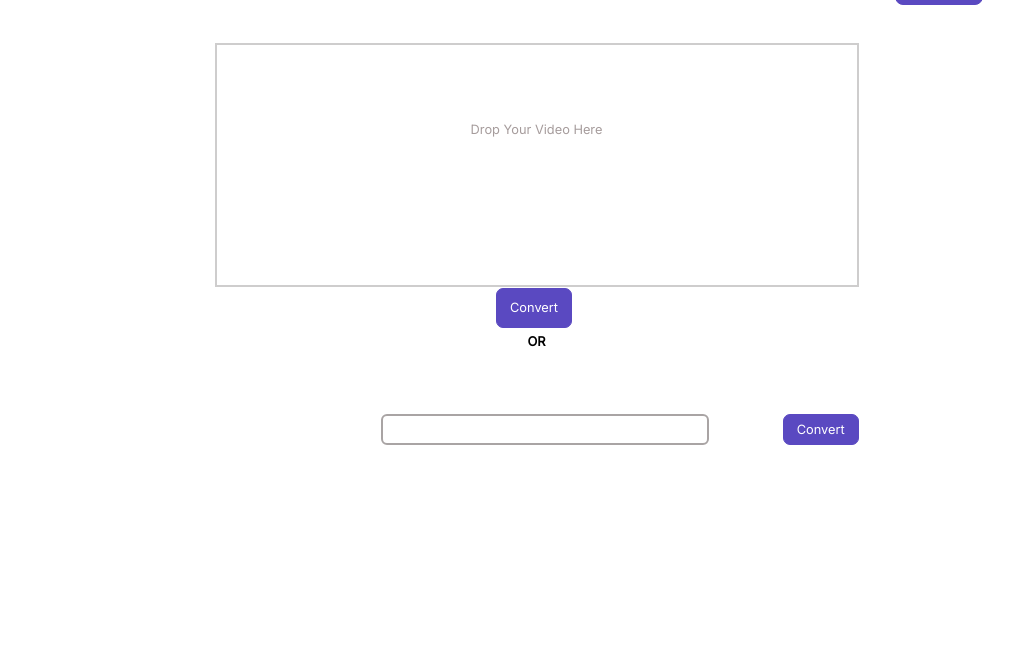
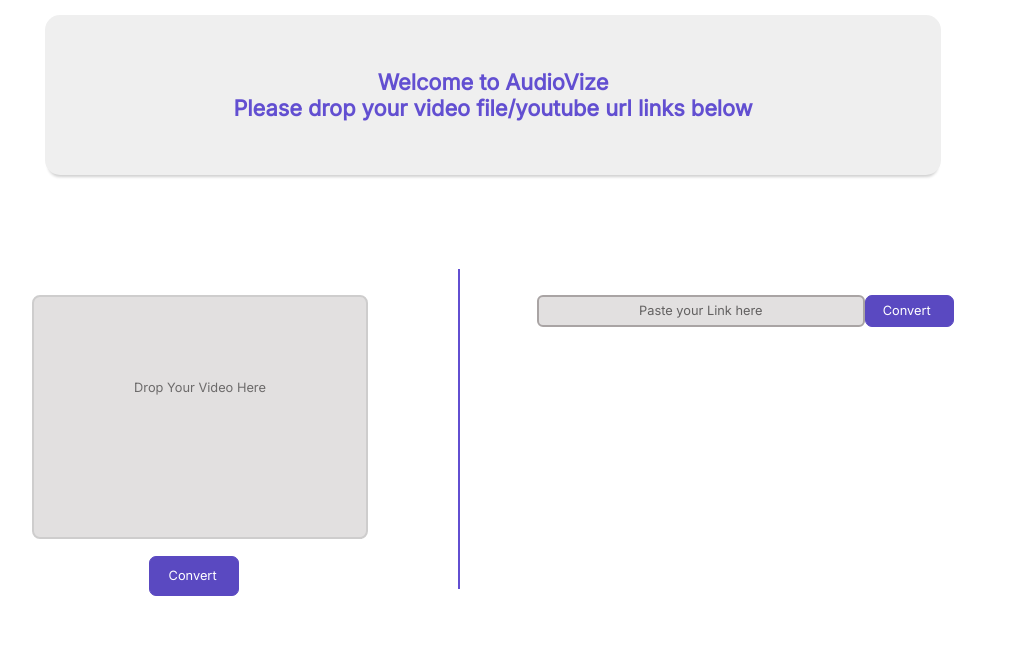
Before and after one commit to shashank4628/Ethos, a Django app: page /convert/ in a window 1280 px wide. Shown: the part 129-800 px from the top of the page, without its empty margins (147-1160 px from the left). Run offline with Django 3.2, Linux system fonts and the light colour scheme; data comes from the database, SQL or seed files in the repository.

Commit message:
Changes in homepage

```diff
--- a/main/templates/main/homepage.html
+++ b/main/templates/main/homepage.html
@@ -1,7 +1,6 @@
 {% load static %}
 <!DOCTYPE html>
 <html lang="en">
-
   <head>
     <meta charset="UTF-8" />
     <meta http-equiv="X-UA-Compatible" content="IE=edge" />
@@ -23,7 +22,7 @@
       }
 
       .sitetitle {
-      width: 40%;
+        width: 50%;
         font-size: 1.5vw;
         background-color: #5a49c1;
         color: #ffffff;
@@ -40,7 +39,7 @@
 
       .headerpart2 {
         border: 1px solid #bbbbbb;
-      width: 60%;
+        width: 50%;
         display: flex;
         justify-content: center;
         align-items: center;
@@ -74,10 +73,11 @@
       .allAudiosbtn {
         color: #ffffff;
         background-color: #5a49c1;
-      width: 6.8vw;
+        width: 7.5vw;
         height: 2.2vw;
         padding-left: 2%;
         padding-right: 2%;
+        margin-left: 50%;
         border: 1px solid #5a49c1;
         border-radius: 8px;
       }
@@ -87,23 +87,32 @@
         font-size: 2vw;
       }
 
+      .inputform1 {
+        position: relative;
+        /* left: 6vw; */
+      }
+
       input[type="file"] {
         display: none;
       }
 
       .videoinputbox1 {
-      display: block;
+        display: flex;
+        justify-content: center;
+
         cursor: pointer;
-      width: 50vw;
+        width: 26vw;
         height: 30vh;
         border: 2px solid #cecdcd;
+        border-radius: 8px;
+        background-color: #e2e0e0;
       }
 
       .videoinputtext {
-      color: #a69c9c;
+        color: #6d6b6b;
         font-size: 1vw;
         text-align: center;
-      margin-top: 12%;
+        margin-top: 25%;
       }
 
       .OR {
@@ -118,7 +127,7 @@
         width: 25vw;
         height: 2vw;
         border: 2px solid #a9a4a4;
-      background-color: #ffffff;
+        background-color: #e2e0e0;
         border-radius: 6px;
       }
 
@@ -128,17 +137,18 @@
       }
 
       .convertbtn {
+        width: 7vw;
         color: #ffffff;
         background-color: #5a49c1;
         border-radius: 7px;
-      padding-left: 2%;
+        padding-left: 1%;
         padding-right: 2%;
         border: 1px solid #5a49c1;
       }
 
       .urlinputbox::placeholder {
-      color: #bfbfbf;
-      padding-left: 2%;
+        color: #636161;
+        text-align: center;
       }
 
       .btnclass:hover {
@@ -161,6 +171,15 @@
         padding: 3%;
       }
 
+      .partition {
+        height: 40vh;
+        width: 0vw;
+        border-left: 2px solid #624fd1;
+        position: relative;
+        left: 7%;
+        margin-top: 3%;
+      }
+
       .sidenav {
         height: 100%;
         width: 0;
@@ -174,6 +193,20 @@
         padding-top: 15px;
         margin-top: 10vh;
         opacity: 80%;
+      }
+
+      .fileinputbtn {
+        position: relative;
+        left: 35%;
+        height: 5vh;
+        margin-top: 5%;
+      }
+
+      #file-name {
+        position: relative;
+        top: 45%;
+        right: 15%;
+
       }
 
       .sidenav a {
@@ -198,8 +231,24 @@
         margin-left: 50px;
       }
 
+      .home_intro {
+        color: #624fd1;
+        background-color: #efefef;
+        border-radius: 15px;
+        display: flex;
+        justify-content: center;
+        align-items: center;
+        font-family: "Inter";
+        width: 70vw;
+        height: 20vh;
+        text-align: center;
+        margin: 8vh 15vw 5vh 15vw;
+        font-size: 1.7vw;
+        font-weight: 600;
+        box-shadow: 0 5px 3px -3px #00000030;
+      }
+
       #myInput {
-
         /* background-image: url('/css/searchicon.png'); */
         /* Add a search icon to input */
         background-position: 10px 12px;
@@ -256,22 +305,54 @@
 
   <body>
     <div id="mySidenav" class="sidenav">
-    <input type="text" id="myInput" onkeyup="myFunction()" placeholder="Search by names..">
+      <input
+        type="text"
+        id="myInput"
+        onkeyup="myFunction()"
+        placeholder="Search by names.."
+      />
       <ul id="myUL">
         {% for audio in allaudios %}
-      <li><a href="{% url 'aud_detail' audio.id %}">{{ audio.audioname }}</a></li>
+        <li>
+          <a href="{% url 'aud_detail' audio.id %}">{{ audio.audioname }}</a>
+        </li>
         {% endfor %}
       </ul>
     </div>
     <div class="homepage">
       <div class="header">
-      <div class="sitetitle" style="font-size: 2.5vw;font-weight: 600; display: flex;">
-        <span id="click"
-          style="font-size: 2.5vw;font-weight: 600; display: flex; position: relative;left: 270px;cursor:pointer;"
-          onclick="openNav()">&#9776;</span>
-        <img style="transform: scale(.1);position:relative;right:20px;"
-          src="{% static 'main/images/Component 12.png' %}" alt="">
-        <p style="font-size: 2.5vw;font-weight: 600; display: flex; position: relative;right: 450px;">AudioVize</p>
+        <div
+          class="sitetitle"
+          style="font-size: 2.5vw; font-weight: 600; display: flex"
+        >
+          <span
+            id="click"
+            style="
+              font-size: 2.5vw;
+              font-weight: 600;
+              display: flex;
+              position: absolute;
+              left: 3%;
+              cursor: pointer;
+            "
+            onclick="openNav()"
+            >&#9776;</span
+          >
+          <img
+            style="transform: scale(0.45); position: relative; left: 35%"
+            src="{% static 'main/images/AudiovizeLogo.png' %}"
+            alt=""
+          />
+          <p
+            style="
+              font-size: 2.5vw;
+              font-weight: 600;
+              display: flex;
+              position: relative;
+              right: 450px;
+              display: block;
+            "
+          ></p>
         </div>
 
         <div class="headerpart2">
@@ -280,31 +361,60 @@
             class="searchbar"
             placeholder="Search for Audios"
           /> -->
-        <a href="{% url 'logout' %}"><button class="logoutbtn btnclass">Logout</button></a>
+          <button class="allAudiosbtn btnclass">All Audios</button>
+          <a href="{% url 'logout' %}"
+            ><button class="logoutbtn btnclass">Logout</button></a
+          >
         </div>
-
       </div>
-    <div class="body">
-      <div class="allAudiosDiv">
-        <button class="allAudiosbtn btnclass">All Audios</button>
+      <div class="body" style="display: flex; flex-direction: column">
+        <div class="home_intro">
+          Welcome to AudioVize<br />
+          Please drop your video file/youtube url links below
         </div>
-      <div class="allForm" style="display: flex; flex-direction: column; margin-top: 60px">
-        <form method="post" class="inputform" action="{% url 'convert' %}" enctype="multipart/form-data">
+        <div
+          class="allForm"
+          style="
+            display: flex;
+            flex-direction: row;
+            margin-top: 2vh;
+            justify-content: center;
+          "
+        >
+          <form
+            method="post"
+            class="inputform inputform1"
+            action="{% url 'convert' %}"
+            enctype="multipart/form-data"
+          >
             {% csrf_token %}
             <label class="videoinputbox1">
-            <div class="videoinputtext">Drop Your Video Here</div>
-            <input type="file" class="videoinputbox2" name="vid" />
+              <div class="videoinputtext" id="videoinputtext" style="visibility: visible;">Drop Your Video Here</div>
+              <input type="file" id="file-input" class="videoinputbox2" name="vid" placeholder="Drop your video here" />
+              <div id="file-name"></div>
             </label>
-          <button type="submit" class="convertbtn btnclass" style="position: relative; left: 22vw; height: 40px">
+            <button type="submit" class="convertbtn btnclass fileinputbtn">
               Convert
             </button>
             <br />
           </form>
-        <h4 class="OR">OR</h4>
-        <form method="post" action="{% url 'download_view' %}" enctype="multipart/form-data" class="inputform">
+          <!-- <h4 class="OR">OR</h4> -->
+          <div class="partition"></div>
+          <form
+            method="post"
+            action="{% url 'download_view' %}"
+            enctype="multipart/form-data"
+            class="inputform"
+          >
             {% csrf_token %}
             <div class="urlinputpart">
-            <input type="url" class="urlinputbox" name="url" />
+              <input
+                type="url"
+                class="urlinputbox"
+                id="urlinputbox"
+                name="url"
+                placeholder="Paste your Link here"
+              />
               <button type="submit" class="convertbtn btnclass">Convert</button>
             </div>
           </form>
@@ -315,7 +425,7 @@
     </div>
   </body>
   <script>
-  const temp = document.getElementById('click')
+    const temp = document.getElementById("click");
     let key = true;
     function openNav() {
       if (key) {
@@ -330,10 +440,10 @@
     function myFunction() {
       // Declare variables
       var input, filter, ul, li, a, i, txtValue;
-    input = document.getElementById('myInput');
+      input = document.getElementById("myInput");
       filter = input.value.toUpperCase();
       ul = document.getElementById("myUL");
-    li = ul.getElementsByTagName('li');
+      li = ul.getElementsByTagName("li");
 
       // Loop through all list items, and hide those who don't match the search query
       for (i = 0; i < li.length; i++) {
@@ -346,11 +456,25 @@
         }
       }
     }
+    const fileInput = document.getElementById("file-input");
+    const fileNameDisplay = document.getElementById("file-name");
+    const placeholderHandle = document.getElementById("urlinputbox");
+    const placeHolderText = document.getElementById("videoinputtext");
 
-  // function closeNav() {
-  //   temp.innerHTML = "&#9776";
-  //   document.getElementById("mySidenav").style.width = "0";
-  // }
+
+    fileInput.addEventListener("change", function (event) {
+      const file = event.target.files[0];
+      if (file) {
+        fileNameDisplay.textContent = file.name;
+        // placeHolderText.style.visibility = "hidden";
+        placeHolderText.style.color = "#e2e0e0";
+
+      } else {
+        fileNameDisplay.textContent = "";
+        placeholderHandle.setAttribute("placeholder", "Select a file");
+        // placeHolderText.style.visibility = "visible";
+        placeHolderText.style.color = "#6d6b6b";
+      }
+    });
   </script>
-
 </html>
```
Lines whose indentation alone changed are shown as unchanged.
